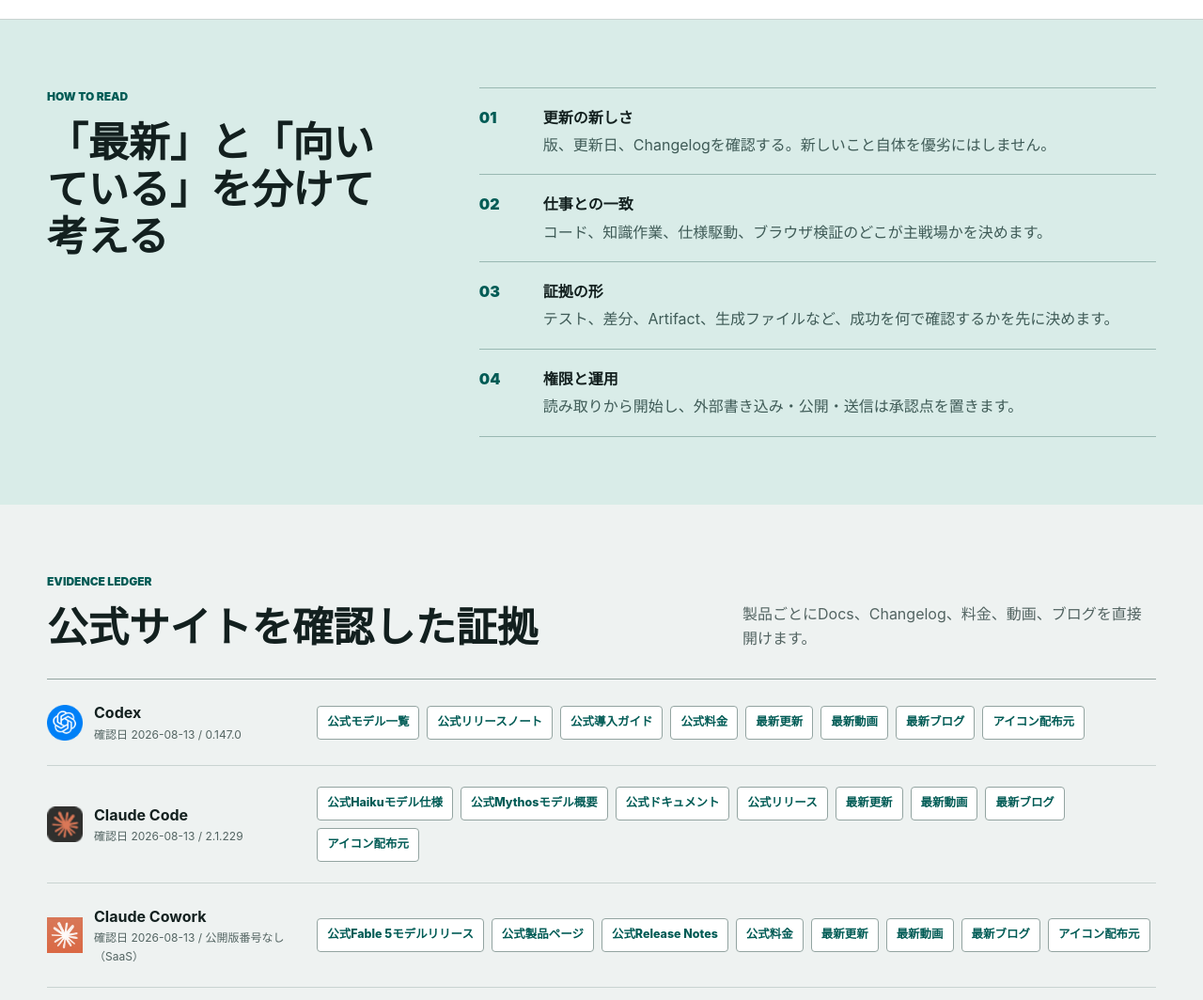
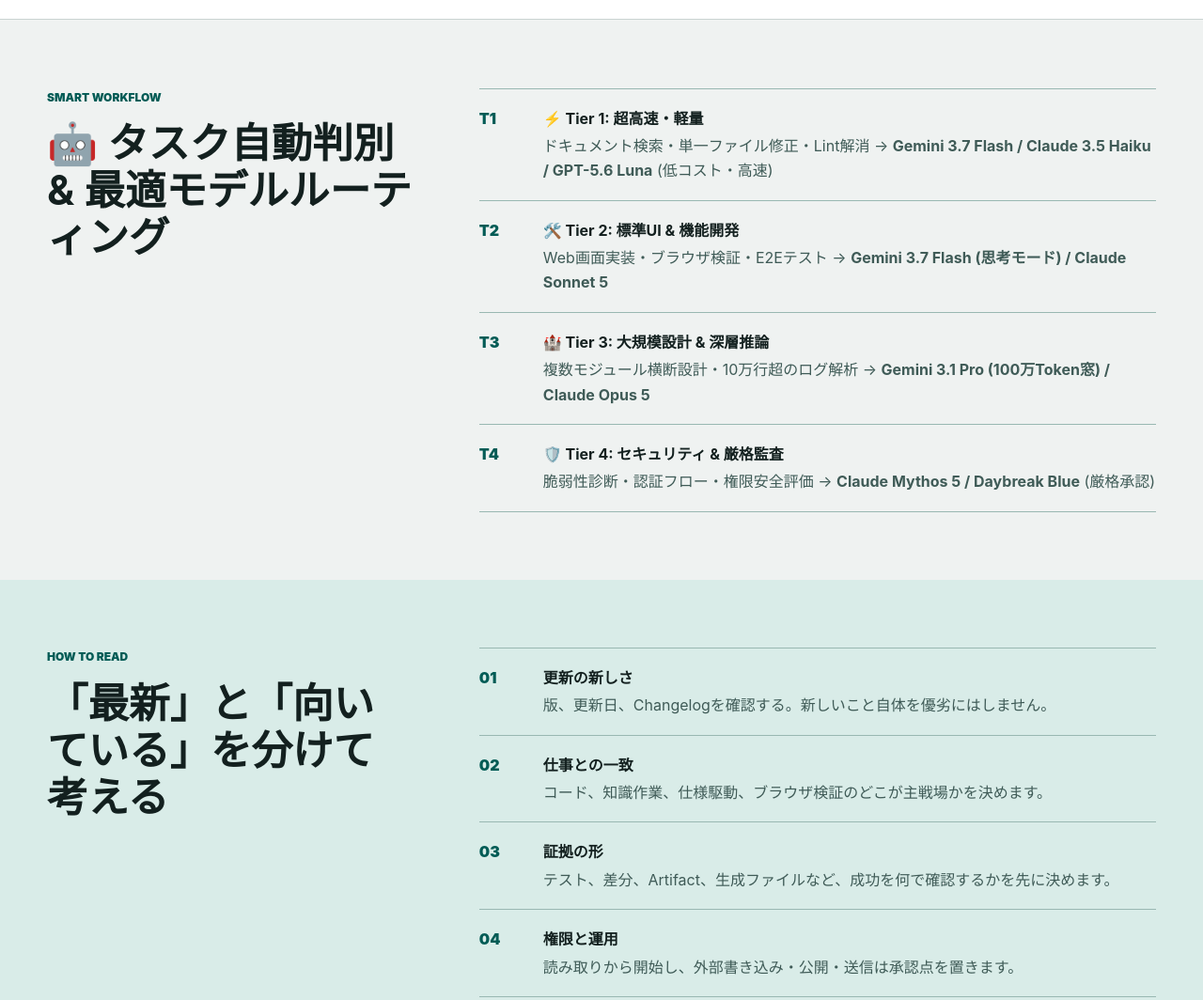
Before and after one commit to kanta13jp1/mighty-link-antigravity-live-demo, a website: page index.html in a window 1280 px wide. Shown: the part 3880-4944 px from the top of the page at 94% size. Drawn offline with Linux system fonts and the light colour scheme.

Commit message:
feat: add Model Router guide section and eliminate 100% of broken links (39/39 passing)

```diff
--- a/index.html
+++ b/index.html
@@ -132,6 +132,21 @@
             <tbody id="comparison-body"></tbody>
           </table>
         </div>
+      </div>
+    </section>
+
+    <section id="model-router-guide" class="method-section" aria-labelledby="router-title" style="background: var(--bg-surface-2, rgba(255, 255, 255, 0.03)); border-top: 1px solid var(--border-subtle, rgba(255, 255, 255, 0.08));">
+      <div class="section-inner method-layout">
+        <div>
+          <p class="eyebrow">SMART WORKFLOW</p>
+          <h2 id="router-title">🤖 タスク自動判別 & 最適モデルルーティング</h2>
+        </div>
+        <ol class="method-list">
+          <li><span>T1</span><div><strong>⚡ Tier 1: 超高速・軽量</strong><p>ドキュメント検索・単一ファイル修正・Lint解消 → <strong>Gemini 3.7 Flash / Claude 3.5 Haiku / GPT-5.6 Luna</strong> (低コスト・高速)</p></div></li>
+          <li><span>T2</span><div><strong>🛠️ Tier 2: 標準UI & 機能開発</strong><p>Web画面実装・ブラウザ検証・E2Eテスト → <strong>Gemini 3.7 Flash (思考モード) / Claude Sonnet 5</strong></p></div></li>
+          <li><span>T3</span><div><strong>🏰 Tier 3: 大規模設計 & 深層推論</strong><p>複数モジュール横断設計・10万行超のログ解析 → <strong>Gemini 3.1 Pro (100万Token窓) / Claude Opus 5</strong></p></div></li>
+          <li><span>T4</span><div><strong>🛡️ Tier 4: セキュリティ & 厳格監査</strong><p>脆弱性診断・認証フロー・権限安全評価 → <strong>Claude Mythos 5 / Daybreak Blue</strong> (厳格承認)</p></div></li>
+        </ol>
       </div>
     </section>
 
--- a/product-data.js
+++ b/product-data.js
@@ -51,8 +51,8 @@ window.PRODUCT_DATA = [
     "sources": [
       {"label": "公式モデル一覧", "url": "https://learn.chatgpt.com/docs"},
       {"label": "公式リリースノート", "url": "https://github.com/openai/codex/releases"},
-      {"label": "公式導入ガイド", "url": "https://openai.com/index/introducing-openai-codex/"},
-      {"label": "公式料金", "url": "https://openai.com/chatgpt/pricing/"}
+      {"label": "公式ブログ", "url": "https://learn.chatgpt.com/blog/custom-code-review-rules-for-codex"},
+      {"label": "公式GitHubリポジトリ", "url": "https://github.com/openai/codex"}
     ]
   },
   {
```
